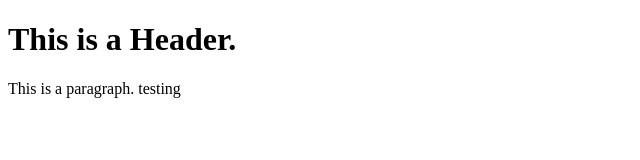
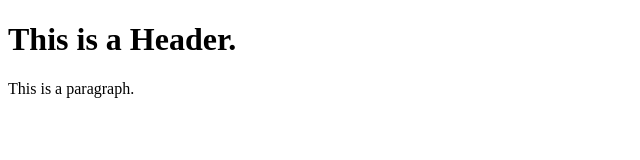
Before and after one commit to incognitoburito/git-test, a plain HTML site: page index.html in a window 1280 px wide. Shown: the full height of the page, 0-640 px from the left. Drawn offline with Linux system fonts and the light colour scheme.

Commit message:
Update index.html

```diff
--- a/index.html
+++ b/index.html
@@ -5,7 +5,7 @@
         This is a Header.
     </h1>
     <p>
-        This is a paragraph. testing
+        This is a paragraph.
     </p>
 </body>
 </html>
```
